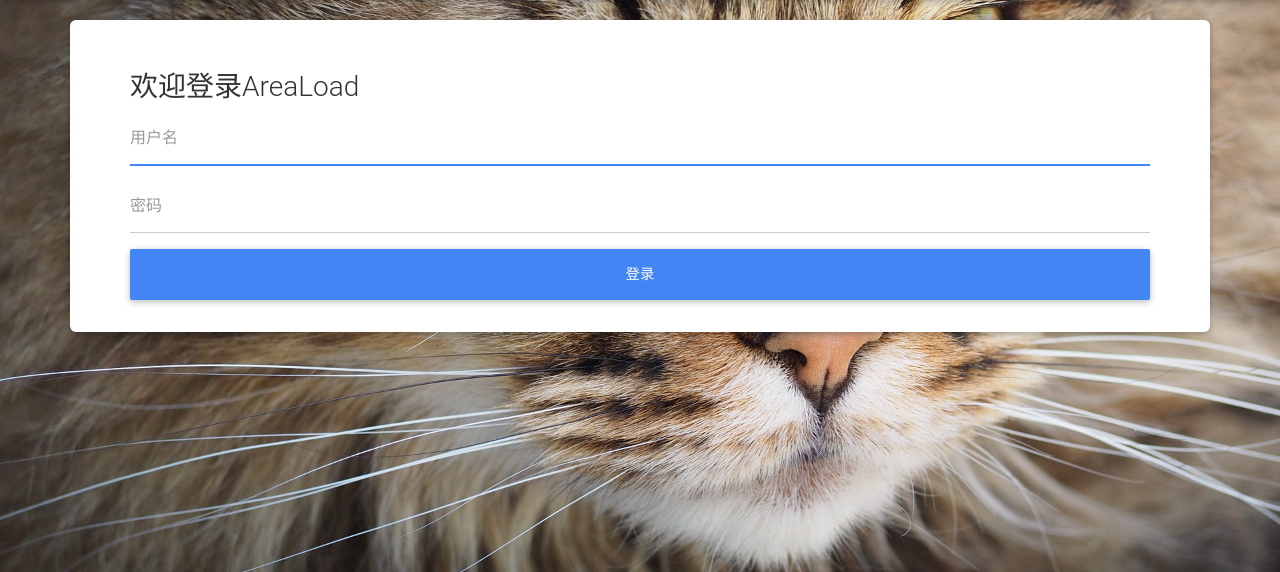
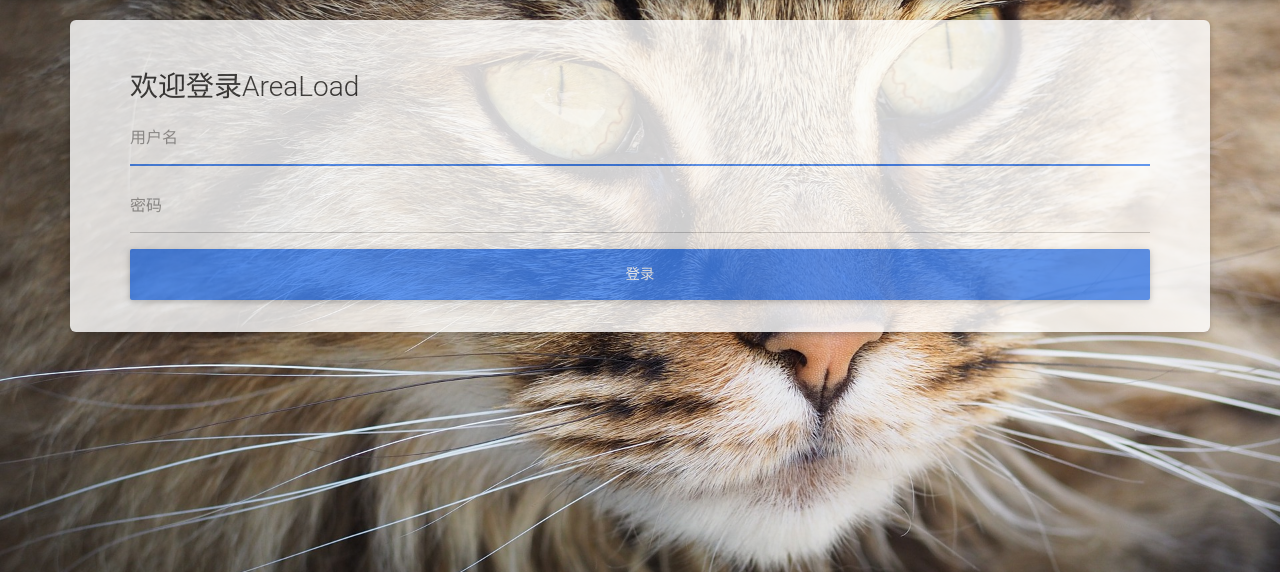
Before and after one commit to LUNAD3v/areaload, a PHP site: page /login.php in a window 1280 px wide. Shown: the part 52-624 px from the top of the page. Run offline with PHP 8.4, Linux system fonts and the light colour scheme; some web fonts are replaced.

Commit message:
Delete used img and polish login.php

```diff
--- a/login.php
+++ b/login.php
@@ -42,7 +42,7 @@ session_start();
               }
  ?>
 
-        <div class="jumbotron">
+        <div class="jumbotron" style="opacity: 0.8">
         <form action="login.php" method="post">
           <h2 class="form-signin-heading h2-responsive wow fadeInLeft">欢迎登录AreaLoad</h2>
           <input type="text" name="username" class="form-control" placeholder="用户名" required autofocus>
```
Also changed, not shown: img/uploaded.jpg (deleted).
